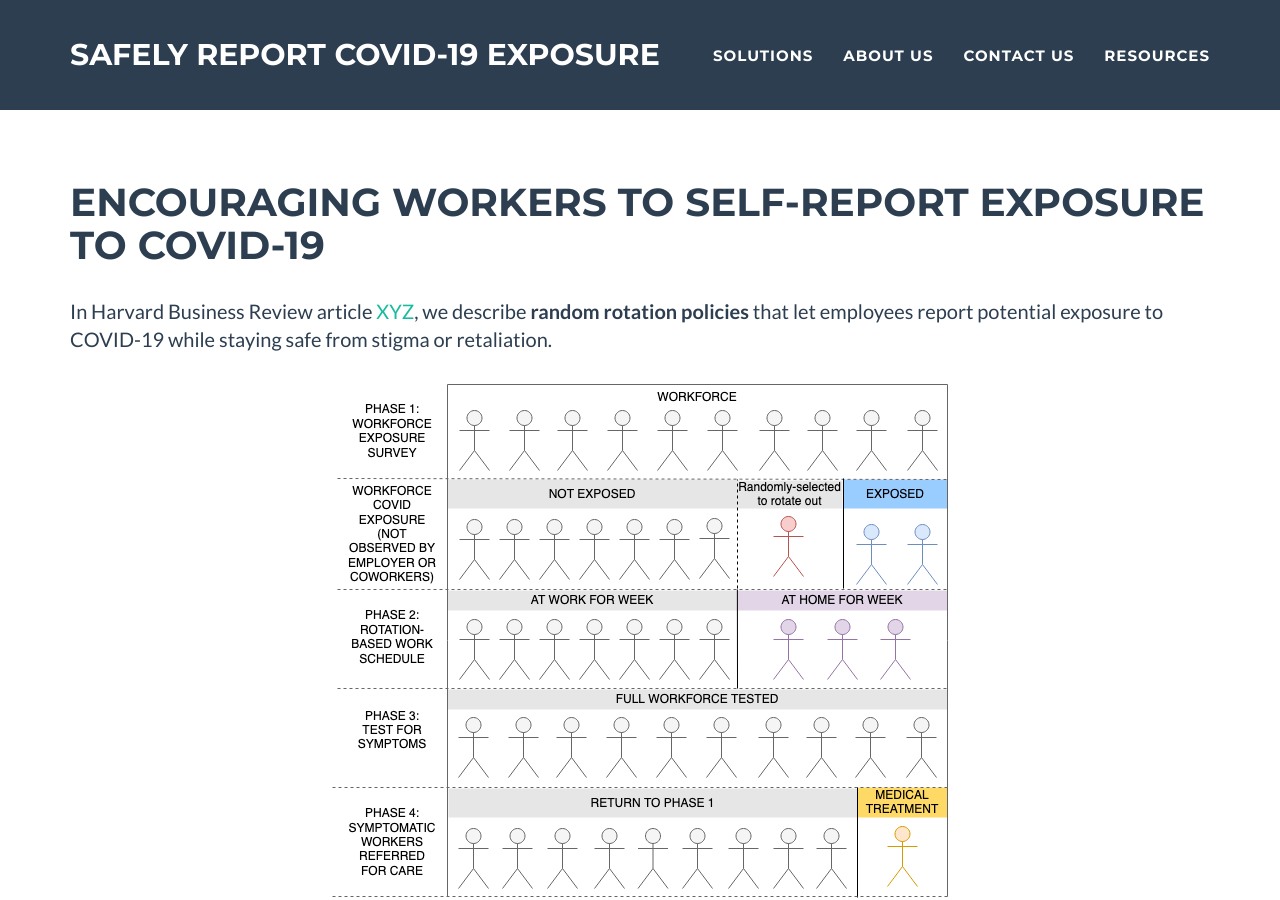
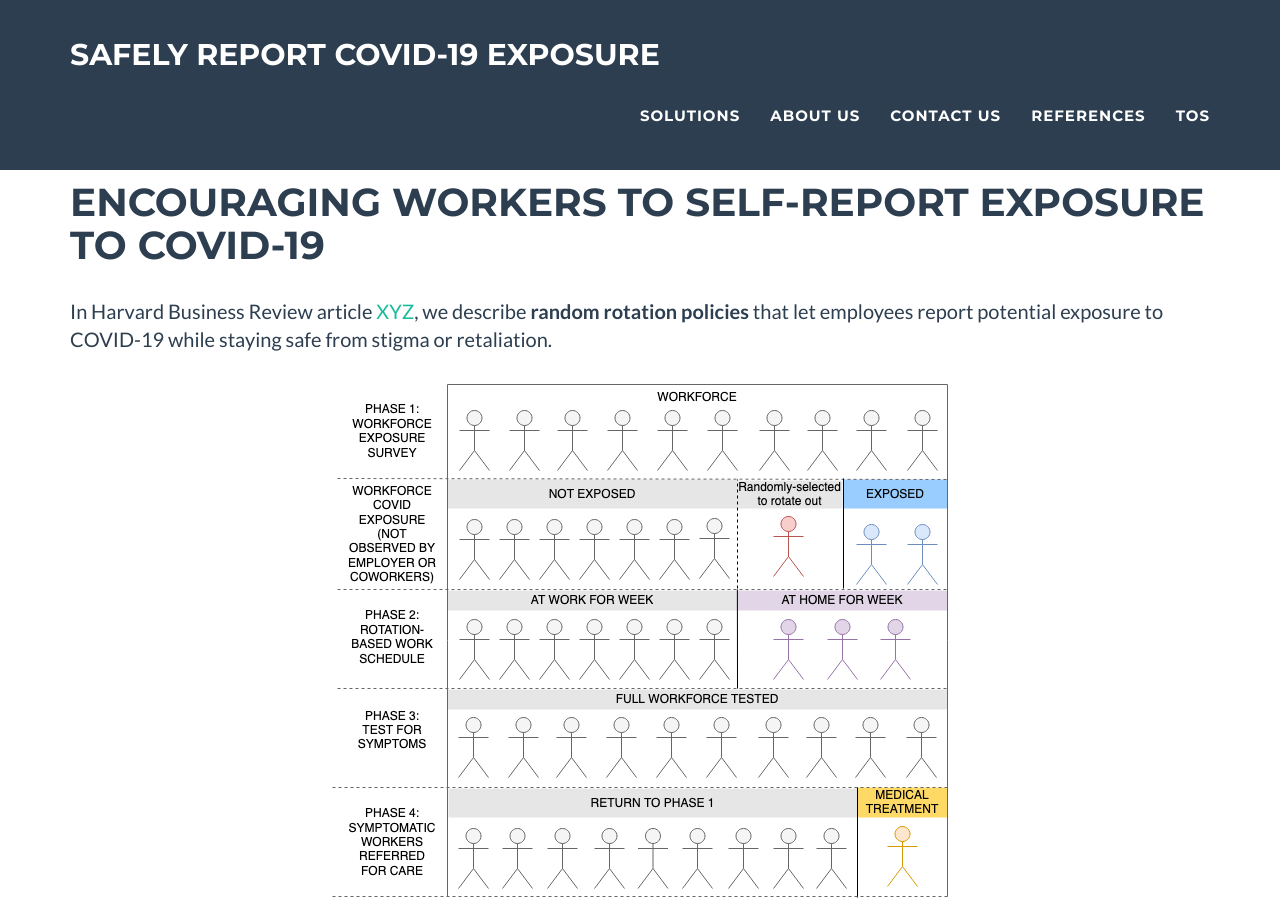
Before and after one commit to sylvaingchassang/safelyreport, a Jekyll site: the page built from index.html, in a window 1280 px wide and 900 px high. Built offline with Jekyll 4.4.1, drawn with Linux system fonts in a browser that asks for light colours.

Commit message:
TOS nav, moving picture, temporary link

```diff
--- a/_includes/nav.html
+++ b/_includes/nav.html
@@ -26,7 +26,10 @@
                     <a class="page-scroll" href="#contact_us">Contact Us</a>
                   </li>
                   <li>
-                    <a class="page-scroll" href="#resources">Resources</a>
+                    <a class="page-scroll" href="#resources">References</a>
+                  </li>
+                  <li>
+                    <a class="page-scroll" href="#terms_of_service">TOS</a>
                   </li>
               </ul>
           </div>
```
